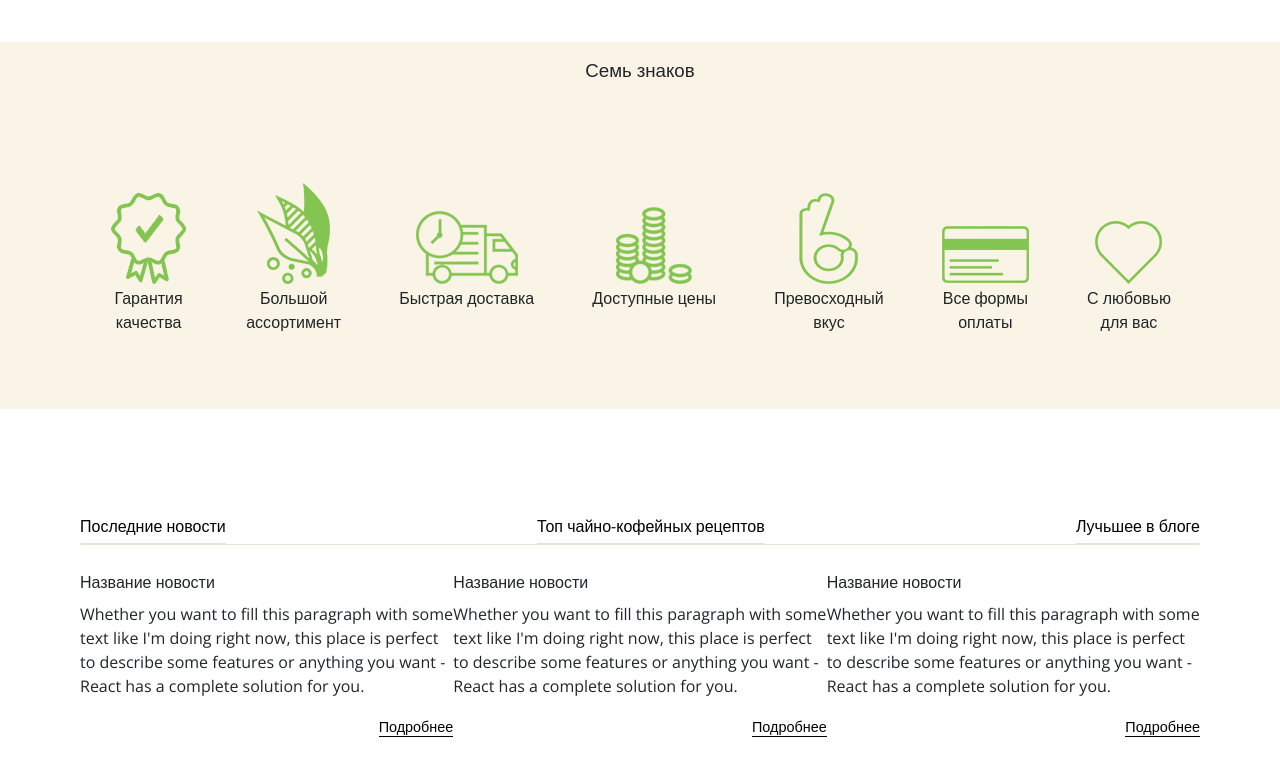
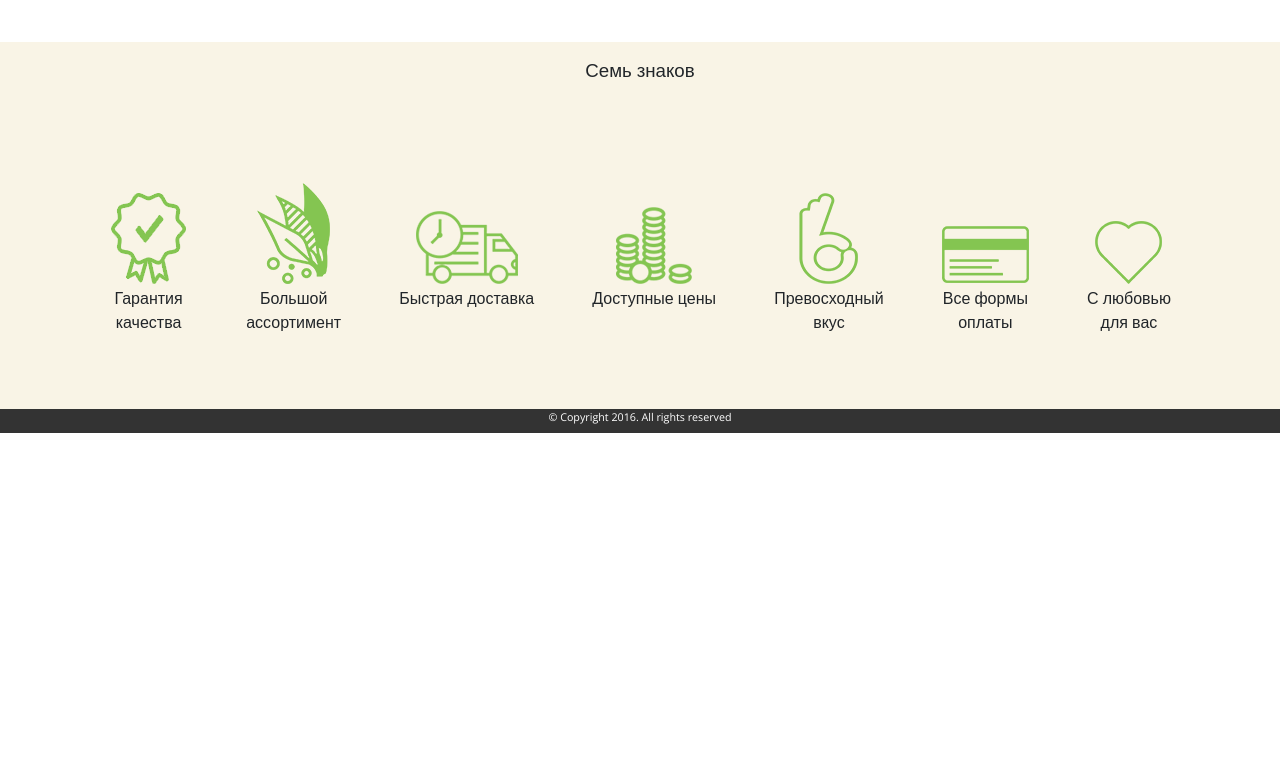
Before and after one commit to Toni-San/project-2.1, a plain HTML site: page index.html in a window 1280 px wide. Shown: the part 1782-2555 px from the top of the page. After the commit the page ends 2215 px from the top, so only its background shows below. Drawn offline with nearby package versions, Linux system fonts and the light colour scheme.

Commit message:
11122018w1239

```diff
--- a/css/style.css
+++ b/css/style.css
@@ -591,3 +591,14 @@ html, body {
 }
 }
 /*часть 9*/
+/*часть 10*/
+.bacgorund-size-10 {
+	background-color: #333333;
+	color: #FFFFFF;
+	font-weight: 300;
+}
+.basement-header {
+	font-weight: 300;
+    text-align: center;
+}
+/*часть 10*/
--- a/index.html
+++ b/index.html
@@ -173,6 +173,7 @@
 		</section>
 	</div>
 </div>
+<!--
 <div class="size">
 	<section class="container my-container-3">
 		<section class="news-block-menu">
@@ -201,5 +202,16 @@
 		</section>
 	</section>
 </div>
+-->
+<footer class="size bacgorund-size-10">
+	<div class="container">
+		<div class="row">
+
+		</div>
+		<div class="row">
+			<h6 class="col-12 basement-header">&#0169 Copyright 2016. All rights reserved</h6>
+		</div>
+	</div>
+</footer>
 </body>
 </html>
```
